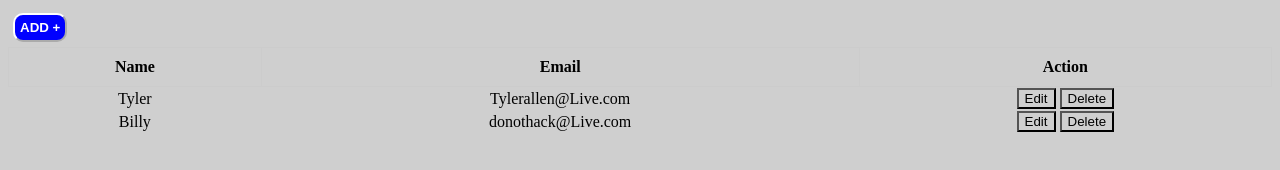
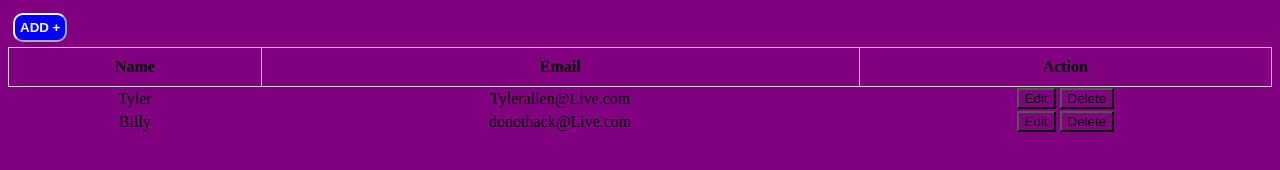
Before and after one commit to TylerAllenSecondAccount/vanilla-CRUD, a plain HTML site: page index.html in a window 1280 px wide. Drawn offline with Linux system fonts and the light colour scheme.

Commit message:
changed color background to purple

```diff
--- a/style.css
+++ b/style.css
@@ -1,5 +1,5 @@
 * {
-  background-color: rgb(207, 207, 207);
+  background-color: purple;
 }
 
 .create-and-update-button {
```
Also changed, not shown: index.html (+2 -2 lines).
